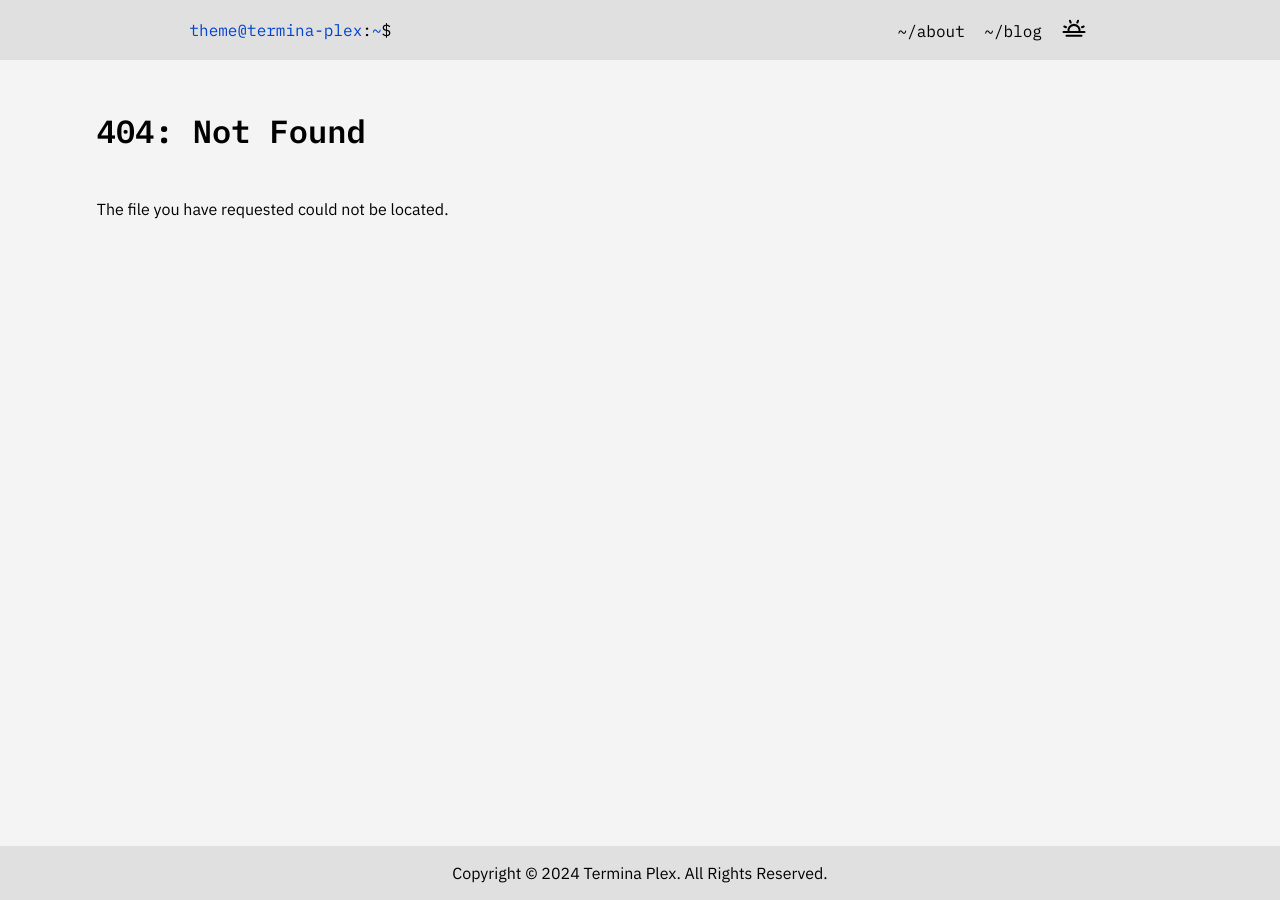
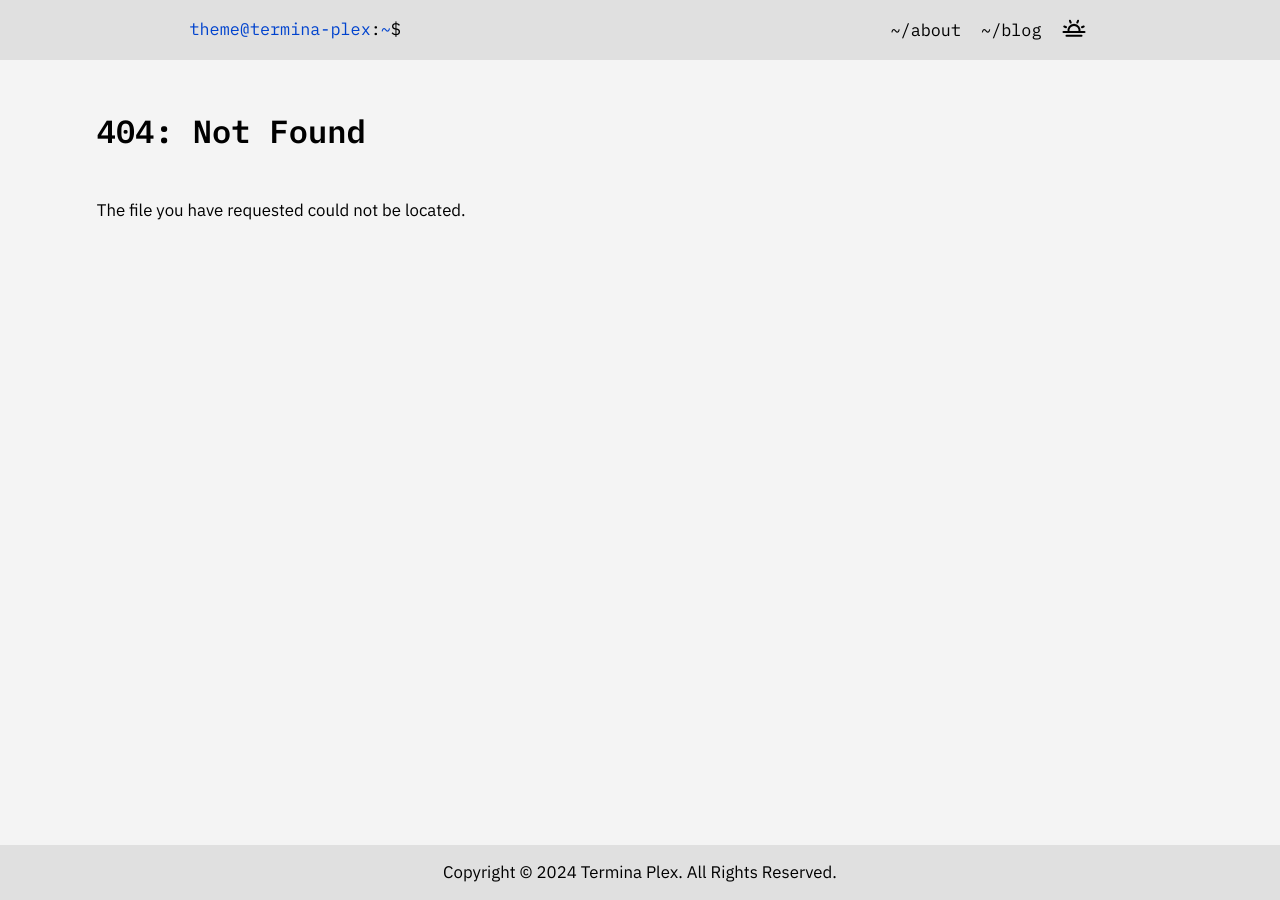
Before and after one commit to questionlp/termina-plex, a Jekyll site: the page built from 404.md, in a window 1280 px wide. Built offline with Jekyll 4.4.1, drawn with Linux system fonts in a browser that asks for light colours.

Commit message:
Reorganize and rename Sass files, bump base-font-size to 1.05rem, bump version

```diff
--- a/Gemfile
+++ b/Gemfile
@@ -14,3 +14,7 @@
 gem "safe_yaml", "~> 1.0.5"
 gem "base64", "~> 0.2.0"
 gem "csv", "~> 3.3"
+
+# Add gems that will no longer be included in Ruby >= 3.5.0
+gem "logger", "~> 1.6"
+gem 'ostruct', '~> 0.6.0'
--- a/_sass/termina-plex/layout/_index.scss
+++ b/_sass/termina-plex/_layout.scss
@@ -1,19 +1,6 @@
 @charset "utf-8";
 
-$body-font-family: "IBM Plex Sans", -apple-system, system-ui, BlinkMacSystemFont, "Segoe UI", "Segoe UI Emoji", "Segoe UI Symbol", "Apple Color Emoji", Roboto, Helvetica, Arial, sans-serif !default;
-$code-font-family: "IBM Plex Mono", "Menlo", "Inconsolata", "Consolas", "Roboto Mono", "Ubuntu Mono", "Liberation Mono", "Courier New", monospace;
-$serif-font-family: "IBM Plex Serif", "Georgia", "Garamond", "Times New Roman", serif;
-$header-font-family: "IBM Plex Mono", "Menlo", "Inconsolata", "Consolas", "Roboto Mono", "Ubuntu Mono", "Liberation Mono", "Courier New", monospace;
-
-$base-font-size: 16px !default;
-$base-font-weight: 400 !default;
-$small-font-size: $base-font-size * 0.875 !default;
-$base-line-height: 1.5 !default;
-
-$breakLarge: 992px;
-$widthLarge: 88%;
-$widthSmaller: 92%;
-$spacingUnit: 30px !default;
+@use "variables" as *;
 
 // Layout: Core
 body {
--- a/_sass/termina-plex/pages/_index.scss
+++ b/_sass/termina-plex/_pages.scss
@@ -1,19 +1,6 @@
 @charset "utf-8";
 
-$body-font-family: "IBM Plex Sans", -apple-system, system-ui, BlinkMacSystemFont, "Segoe UI", "Segoe UI Emoji", "Segoe UI Symbol", "Apple Color Emoji", Roboto, Helvetica, Arial, sans-serif !default;
-$code-font-family: "IBM Plex Mono", "Menlo", "Inconsolata", "Consolas", "Roboto Mono", "Ubuntu Mono", "Liberation Mono", "Courier New", monospace;
-$serif-font-family: "IBM Plex Serif", "Georgia", "Garamond", "Times New Roman", serif;
-$header-font-family: "IBM Plex Mono", "Menlo", "Inconsolata", "Consolas", "Roboto Mono", "Ubuntu Mono", "Liberation Mono", "Courier New", monospace;
-
-$base-font-size: 16px !default;
-$base-font-weight: 400 !default;
-$small-font-size: $base-font-size * 0.875 !default;
-$base-line-height: 1.5 !default;
-
-$breakLarge: 992px;
-$widthLarge: 88%;
-$widthSmaller: 92%;
-$spacingUnit: 30px !default;
+@use "variables" as *;
 
 // Pages: Base
 .content {
--- /dev/null
+++ b/_sass/termina-plex/_variables.scss
@@ -0,0 +1,16 @@
+@charset "utf-8";
+
+$body-font-family: "IBM Plex Sans", -apple-system, system-ui, BlinkMacSystemFont, "Segoe UI", "Segoe UI Emoji", "Segoe UI Symbol", "Apple Color Emoji", Roboto, Helvetica, Arial, sans-serif !default;
+$code-font-family: "IBM Plex Mono", "Menlo", "Inconsolata", "Consolas", "Roboto Mono", "Ubuntu Mono", "Liberation Mono", "Courier New", monospace;
+$serif-font-family: "IBM Plex Serif", "Georgia", "Garamond", "Times New Roman", serif;
+$header-font-family: "IBM Plex Mono", "Menlo", "Inconsolata", "Consolas", "Roboto Mono", "Ubuntu Mono", "Liberation Mono", "Courier New", monospace;
+
+$base-font-size: 1.05rem !default;
+$base-font-weight: 400 !default;
+$small-font-size: $base-font-size * 0.875 !default;
+$base-line-height: 1.5 !default;
+
+$breakLarge: 992px;
+$widthLarge: 88%;
+$widthSmaller: 92%;
+$spacingUnit: 30px !default;
--- a/_sass/termina-plex/main.scss
+++ b/_sass/termina-plex/main.scss
@@ -1,8 +1,8 @@
 @charset "utf-8";
 
-@forward "ibm-plex";
+@forward "fonts";
 @forward "highlight";
 @forward "themes";
 
-@use "layout" as *;
-@use "pages" as *;
+@forward "layout";
+@forward "pages";
```
Also changed, not shown: _sass/termina-plex/_fonts.scss (renamed from _sass/termina-plex/ibm-plex.scss), _sass/termina-plex/_highlight.scss (renamed from _sass/termina-plex/highlight.scss), _sass/termina-plex/_themes.scss (renamed from _sass/termina-plex/themes.scss), termina-plex.gemspec, 1 other file.
